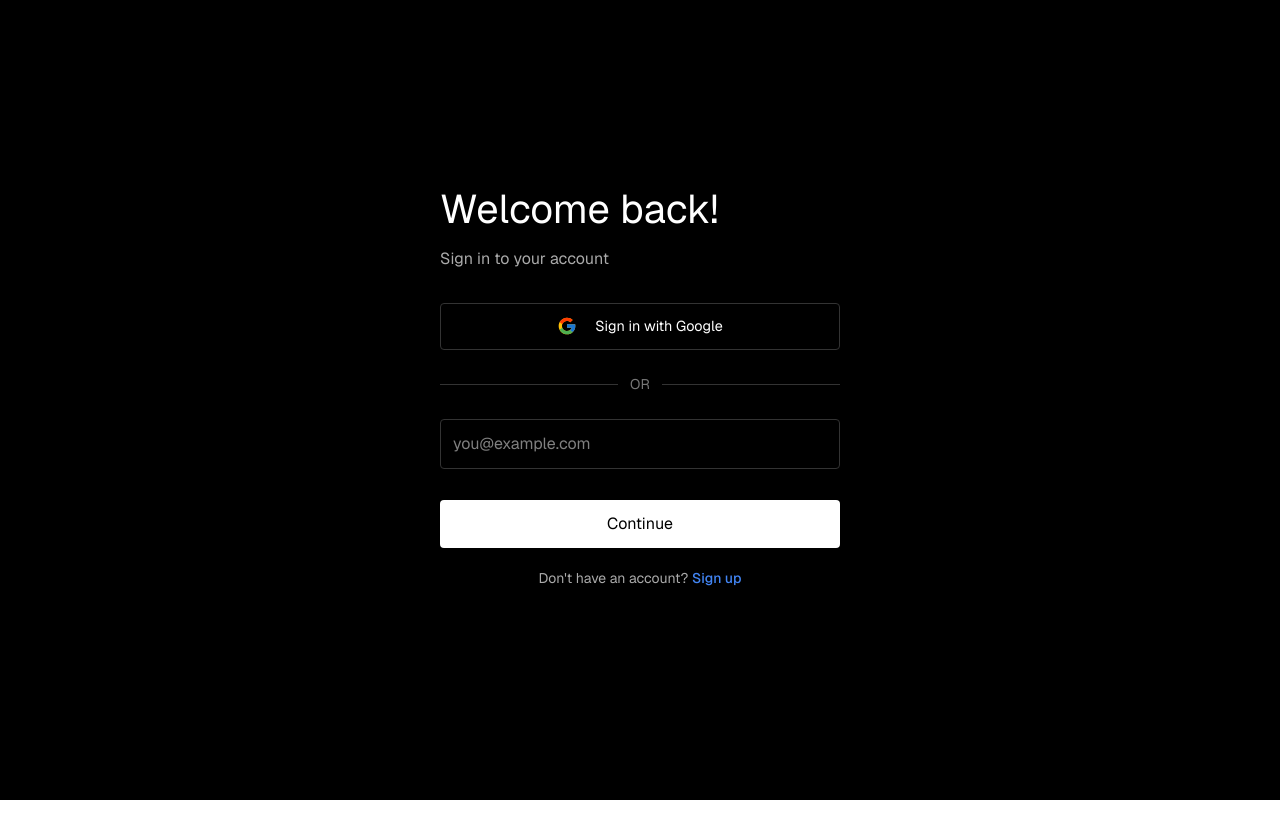
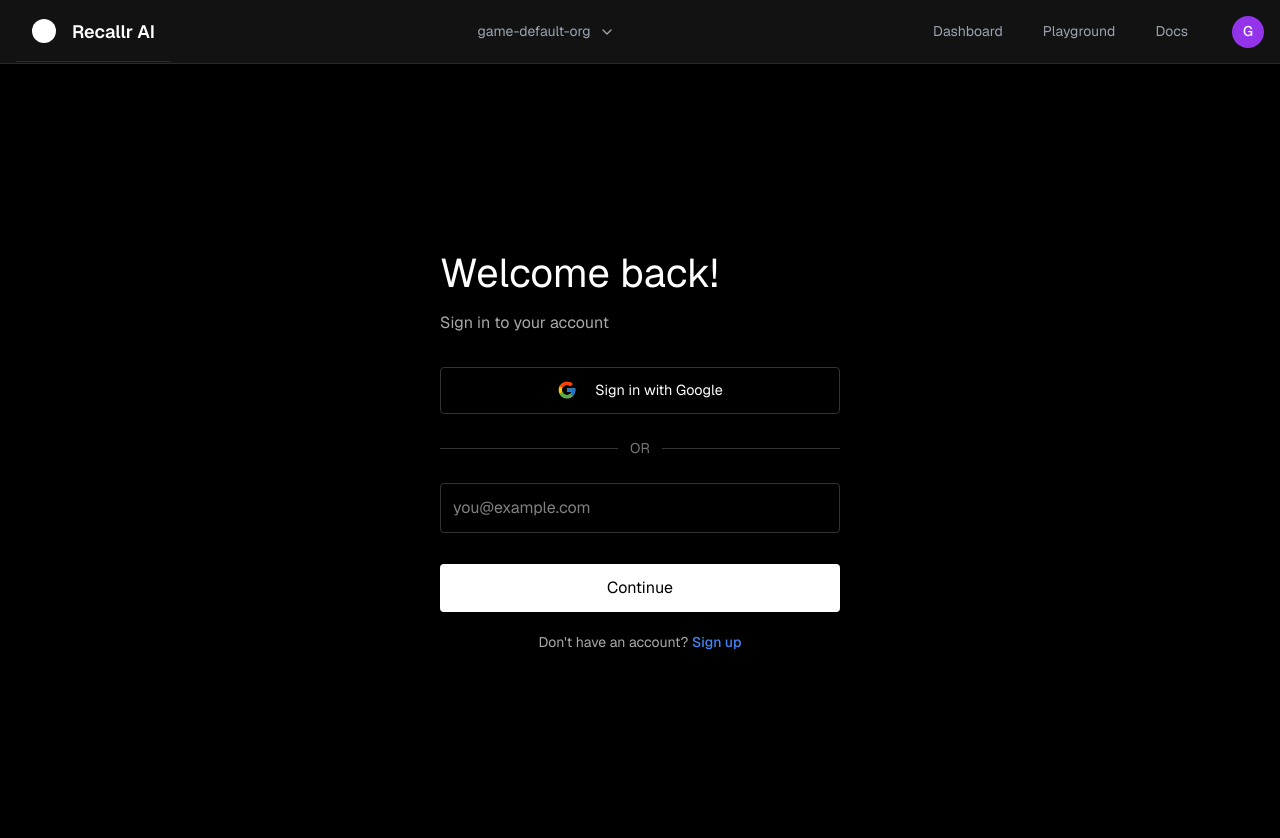
Before and after one commit to andrew-colmenar/recallr-website, a React (Vite) app: page /login in a window 1280 px wide. Shown: the top 838 px of the page. Before the commit the page ends 800 px from the top, so only its background shows below. Built offline with nearby package versions, Linux system fonts and the light colour scheme.

Commit message:
tittle added in header and removed from sidebar

```diff
--- a/src/App.jsx
+++ b/src/App.jsx
@@ -10,6 +10,8 @@ import Billing from "./components/Billing/Billing";
 import ComingSoon from "./components/ComingSoon/ComingSoon";
 import "./App.css";
 import authService from "./services/authService";
+import CreateProject from "./components/CreateProject/CreateProject";
+import Header from "./components/Header/Header";
 
 // Main app content with routes
 function AppRoutes() {
@@ -74,6 +76,14 @@ function AppRoutes() {
           </ProtectedRoute>
         }
       />
+      <Route
+        path="/CreateProject"
+        element={
+          <ProtectedRoute isValid={sessionValid}>
+            <CreateProject />
+          </ProtectedRoute>
+        }
+      />
       <Route path="/usage" element={<Navigate to="/dashboard/usage" />} />
       <Route path="/users" element={<Navigate to="/dashboard/users" />} />
       <Route path="/apikeys" element={<Navigate to="/dashboard/apikeys" />} />
@@ -129,6 +139,7 @@ function App() {
   return (
     <AuthProvider>
       <Router>
+        <Header />
         <AppRoutes />
       </Router>
     </AuthProvider>
--- a/src/components/Header/Header.jsx
+++ b/src/components/Header/Header.jsx
@@ -9,6 +9,12 @@ const Header = () => {
 
   return (
     <header className={styles.header}>
+      <div className={styles.LogoContainer}>
+        <div className={styles.Logo}>
+          <span className="text-black text-xs"></span>
+        </div>
+        <span className={styles.Title}>Recallr AI</span>
+      </div>
       <div className={styles.headerLeft}>
         <div className={styles.projectDropdown}>
           <button
@@ -27,10 +33,10 @@ const Header = () => {
                   <div className={styles.dropdownItemSubtitle}>default-project</div>
                 </div>
                 <div className={styles.dropdownItemCreate}>
-                  <div className={styles.createProject}>
+                  <Link to="/create-project" className={styles.createProject}>
                     <Plus className={styles.createIcon} />
                     Create new project
-                  </div>
+                  </Link>
                 </div>
               </div>
             </div>
--- a/src/components/Header/Header.module.css
+++ b/src/components/Header/Header.module.css
@@ -1,7 +1,31 @@
 /* Header styling with CSS modules */
 
+.LogoContainer {
+  padding: 1rem;
+  display: flex;
+  align-items: center;
+  gap: 0.5rem;
+  border-bottom: 1px solid #2a2a2a;
+}
+
+.Logo {
+  width: 1.5rem;
+  height: 1.5rem;
+  background-color: white;
+  border-radius: 9999px;
+  display: flex;
+  align-items: center;
+  justify-content: center;
+}
+
+.Title {
+  margin-left: 0.5rem;
+  font-weight: 600;
+  font-size: 1.125rem;
+}
+
 .header {
-  height: 3.5rem; /* h-14 */
+  height: 8vh; /* h-14 */
   border-bottom: 1px solid #2a2a2a;
   display: flex;
   align-items: center;
--- a/src/components/dashboard/Dashboard.jsx
+++ b/src/components/dashboard/Dashboard.jsx
@@ -13,7 +13,6 @@ const Dashboard = () => {
     <div className={styles.mainContainer}>
       <Sidebar />
       <div className={styles.contentContainer}>
-        <Header />
         <main className={styles.main}>
           <Routes>
             <Route index element={<RequestsDashboard />} />
--- a/src/components/dashboard/Sidebar/Sidebar.jsx
+++ b/src/components/dashboard/Sidebar/Sidebar.jsx
@@ -21,13 +21,6 @@ const Sidebar = () => {
 
   return (
     <aside className={styles.sidebar}>
-      <div className={styles.sidebarHeader}>
-        <div className={styles.sidebarLogo}>
-          <span className="text-black text-xs"></span>
-        </div>
-        <span className={styles.sidebarTitle}>Recallr AI</span>
-      </div>
-
       <div className={styles.sidebarNav}>
         <nav>
           <ul>
--- a/src/components/dashboard/Sidebar/Sidebar.module.css
+++ b/src/components/dashboard/Sidebar/Sidebar.module.css
@@ -5,33 +5,9 @@
   border-right: 1px solid #2a2a2a;
   display: flex;
   flex-direction: column;
-  height: 100%;
+  height: 92vh;
   color: white;
   transition: width 0.3s ease;
-}
-
-.sidebarHeader {
-  padding: 1rem;
-  display: flex;
-  align-items: center;
-  gap: 0.5rem;
-  border-bottom: 1px solid #2a2a2a;
-}
-
-.sidebarLogo {
-  width: 1.5rem;
-  height: 1.5rem;
-  background-color: white;
-  border-radius: 9999px;
-  display: flex;
-  align-items: center;
-  justify-content: center;
-}
-
-.sidebarTitle {
-  margin-left: 0.5rem;
-  font-weight: 600;
-  font-size: 1.125rem;
 }
 
 .sidebarNav {
```
